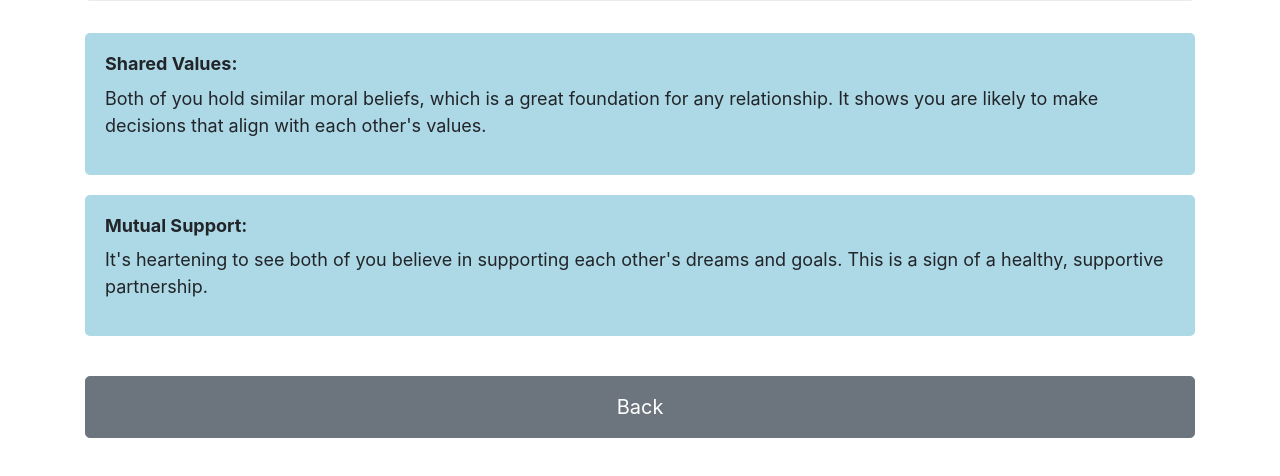
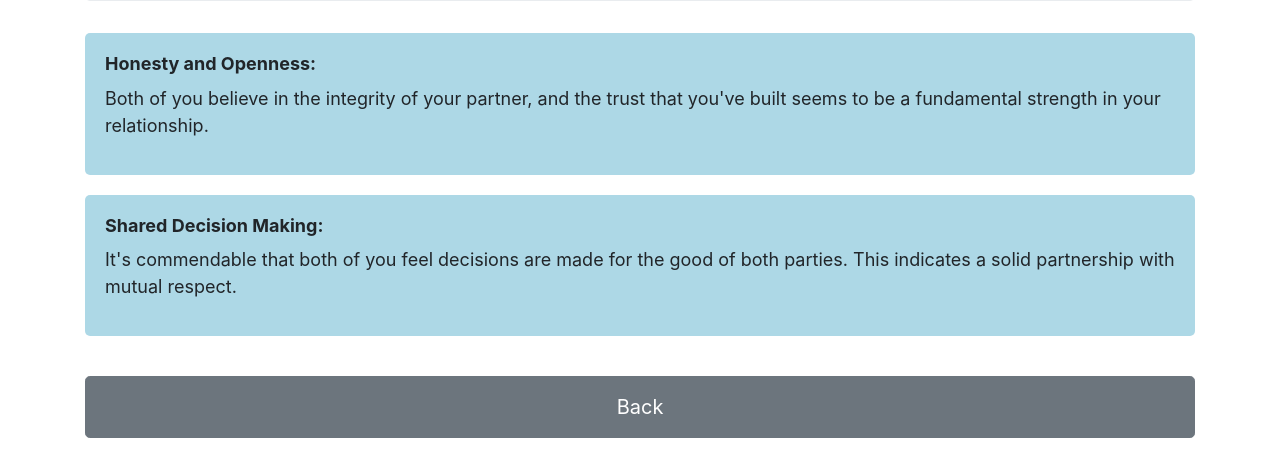
Before and after one commit to LoveGrow1/30008590F, a plain HTML site: page 1.html in a window 1280 px wide. Shown: the part 202-678 px from the top of the page. Drawn offline with nearby package versions, Linux system fonts and the light colour scheme.

Commit message:
Update 1.html

```diff
--- a/1.html
+++ b/1.html
@@ -44,12 +44,12 @@
   <div class="row">
     <div class="col-12">
       <div class="info-box">
-        <h4>Shared Values:</h4>
-        <p>Both of you hold similar moral beliefs, which is a great foundation for any relationship. It shows you are likely to make decisions that align with each other's values.</p>
+        <h4>Honesty and Openness:</h4>
+        <p>Both of you believe in the integrity of your partner, and the trust that you've built seems to be a fundamental strength in your relationship.</p>
       </div>
       <div class="info-box">
-        <h4>Mutual Support:</h4>
-        <p>It's heartening to see both of you believe in supporting each other's dreams and goals. This is a sign of a healthy, supportive partnership.</p>
+        <h4>Shared Decision Making:</h4>
+        <p>It's commendable that both of you feel decisions are made for the good of both parties. This indicates a solid partnership with mutual respect.</p>
       </div>
     </div>
   </div>
```
